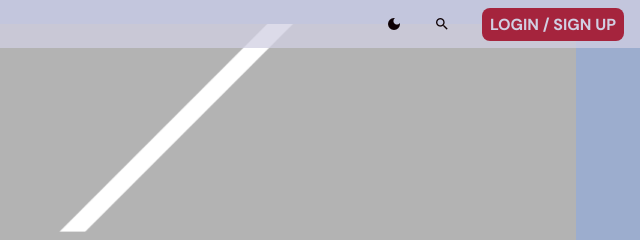
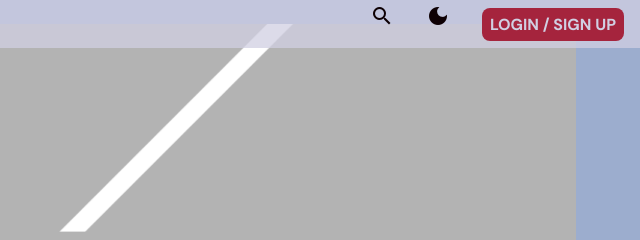
Before and after one commit to s023322/Fine-Fabrica, a website: page pages/index.html in a window 1280 px wide. Shown: the top 240 px of the page, 640-1280 px from the left. Drawn offline with nearby package versions, Linux system fonts and the light colour scheme.

Commit message:
Fixed Placement

```diff
--- a/pages/constant.html
+++ b/pages/constant.html
@@ -54,14 +54,14 @@
             <li class="float-left px-4">
                 <a href="/pages/about.html">ABOUT</a>
             </li>
-            <li class="float-right px-4">
+            <li class="float-right px-4 text-2xl">
+                <button class="icon" type="button" onclick="mode()">
+                    <p id="theme_change">dark_mode</p>
+                </button>
+            </li>
+            <li class="float-right px-4 text-2xl">
                 <button class="icon" type="button">
                     <p>search</p>
-                </button>
-            </li>
-            <li class="float-right px-4">
-                <button class="icon" type="button" onclick="mode()">
-                    <p id="theme_change">dark_mode</p>
                 </button>
             </li>
         </div>
```
